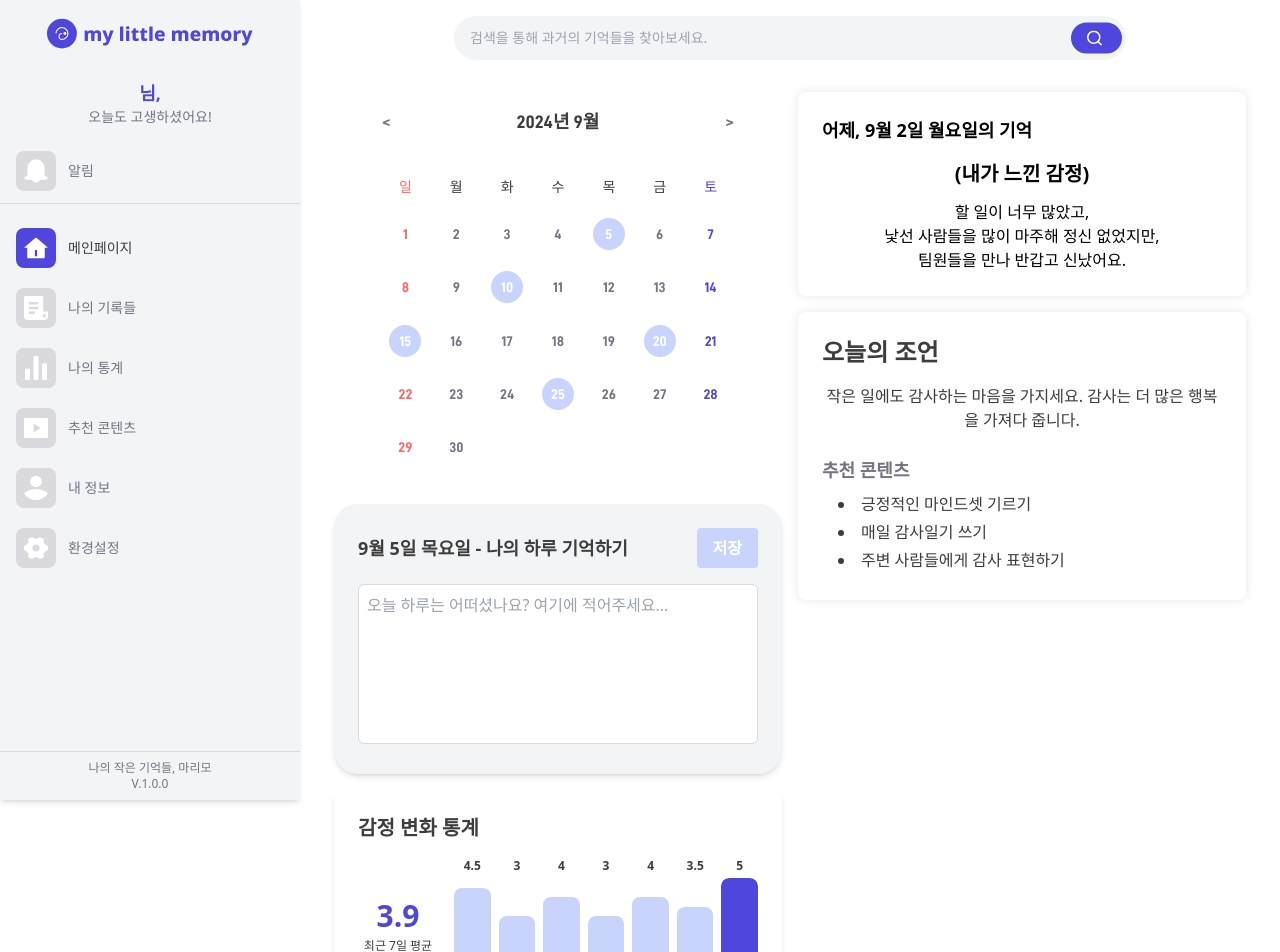
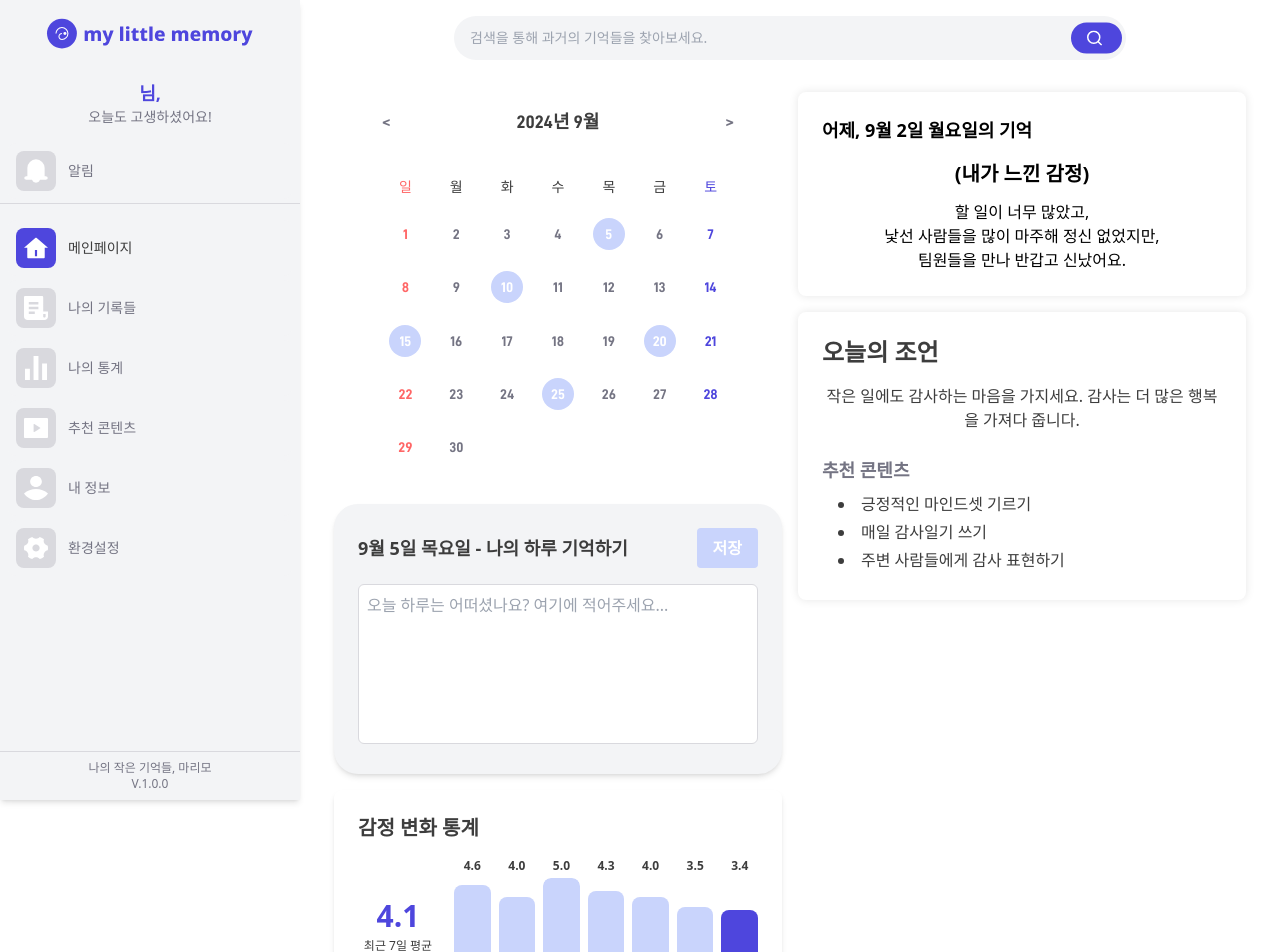
Before and after one commit to ktb-23/malimo-fe, a React (Vite) app: page /main in a window 1280 px wide. Shown: the top 952 px of the page. Built offline with nearby package versions, Linux system fonts and the light colour scheme.

Commit message:
feat: 늘 오늘의 요일이 가장 오른쪽 배치

```diff
--- a/src/component/Graph.jsx
+++ b/src/component/Graph.jsx
@@ -2,41 +2,37 @@ import React, { useState, useEffect } from 'react';
 
 const Graph = () => {
   const [animate, setAnimate] = useState(false);
+  const [data, setData] = useState([]);
 
-  // Original data
-  const originalData = [
-    { day: '월', score: 3 },
-    { day: '화', score: 4 },
-    { day: '수', score: 3.5 },
-    { day: '목', score: 5 },
-    { day: '금', score: 4.5 },
-    { day: '토', score: 3 },
-    { day: '일', score: 4 },
-  ];
+  // Generate data for the last 7 days
+  useEffect(() => {
+    const generateData = () => {
+      const today = new Date();
+      const last7Days = Array.from({ length: 7 }, (_, i) => {
+        const date = new Date(today);
+        date.setDate(today.getDate() - i);
+        return date;
+      }).reverse();
 
-  // Get current day of the week as an index starting from Monday (0) to Sunday (6)
-  const getTodayIndex = () => {
-    const today = new Date();
-    const day = today.getDay();
-    // Map Sunday (0) to last in the custom index where Monday is first (0)
-    return day === 0 ? 6 : day - 1;
-  };
+      const newData = last7Days.map((date) => ({
+        day: ['일', '월', '화', '수', '목', '금', '토'][date.getDay()],
+        score: Math.random() * 2 + 3, // Random score between 3 and 5
+        date: date,
+      }));
 
-  // Rearrange the data so the today’s index day is last
-  const reorderData = (data, todayIndex) => {
-    return data.slice(todayIndex + 1).concat(data.slice(0, todayIndex + 1));
-  };
+      setData(newData);
+    };
 
-  const todayIndex = getTodayIndex();
-  const data = reorderData(originalData, todayIndex);
-
-  const maxScore = 5;
-  const averageScore = data.reduce((sum, item) => sum + item.score, 0) / data.length;
+    generateData();
+  }, []);
 
   useEffect(() => {
     const timer = setTimeout(() => setAnimate(true), 100);
     return () => clearTimeout(timer);
   }, []);
+
+  const maxScore = 5;
+  const averageScore = data.length > 0 ? data.reduce((sum, item) => sum + item.score, 0) / data.length : 0;
 
   // Determine bar color based on whether the day is today
   const getBarColor = (index) => {
@@ -45,7 +41,7 @@ const Graph = () => {
 
   // Format score to show one decimal place only if necessary
   const formatScore = (score) => {
-    return score % 1 === 0 ? score.toString() : score.toFixed(1);
+    return score % 1 === 0 ? score.toFixed(0) : score.toFixed(1);
   };
 
   return (
```
